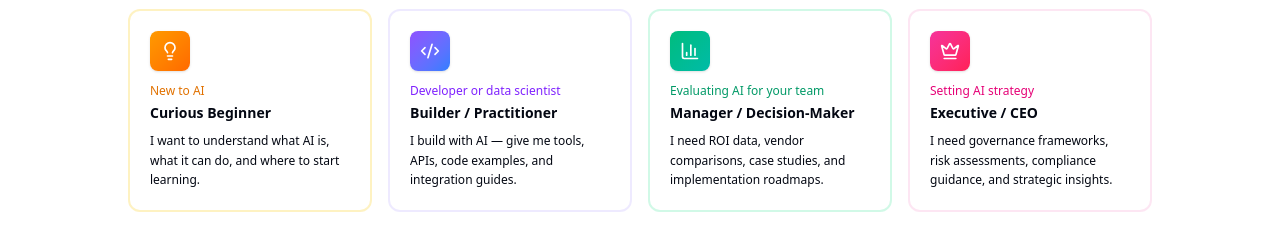
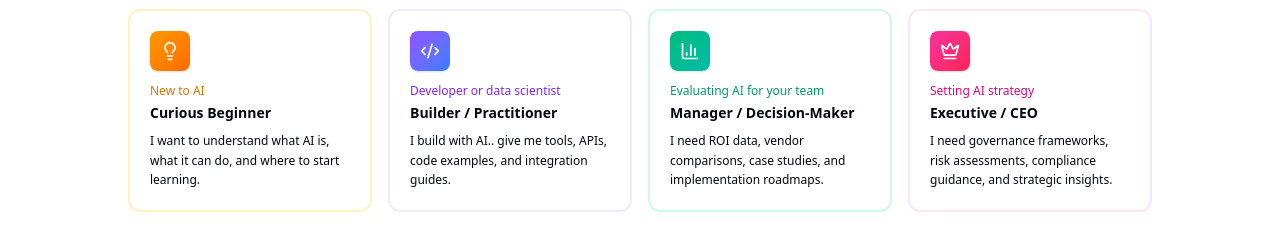
Before and after one commit to SridharSwiss/AI, a Next.js app in the folder ai-hub/: page / in a window 1280 px wide. Shown: the part 980-1220 px from the top of the page. Built offline with nearby package versions, Linux system fonts and the light colour scheme.

Commit message:
Update persona-selector.tsx

```diff
--- a/ai-hub/src/components/home/persona-selector.tsx
+++ b/ai-hub/src/components/home/persona-selector.tsx
@@ -35,7 +35,7 @@ const personas = [
     label: "Builder / Practitioner",
     tagline: "Developer or data scientist",
     description:
-      "I build with AI — give me tools, APIs, code examples, and integration guides.",
+      "I build with AI.. give me tools, APIs, code examples, and integration guides.",
     color: "from-violet-500 to-blue-500",
     bg: "hover:bg-violet-50 dark:hover:bg-violet-950/30 border-violet-200/50 dark:border-violet-800/30",
     active: "bg-violet-50 dark:bg-violet-950/30 border-violet-400 dark:border-violet-600",
```
